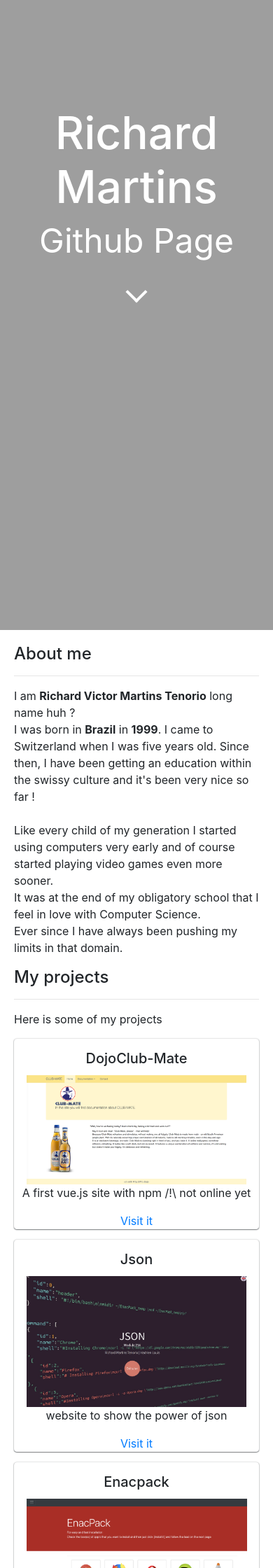
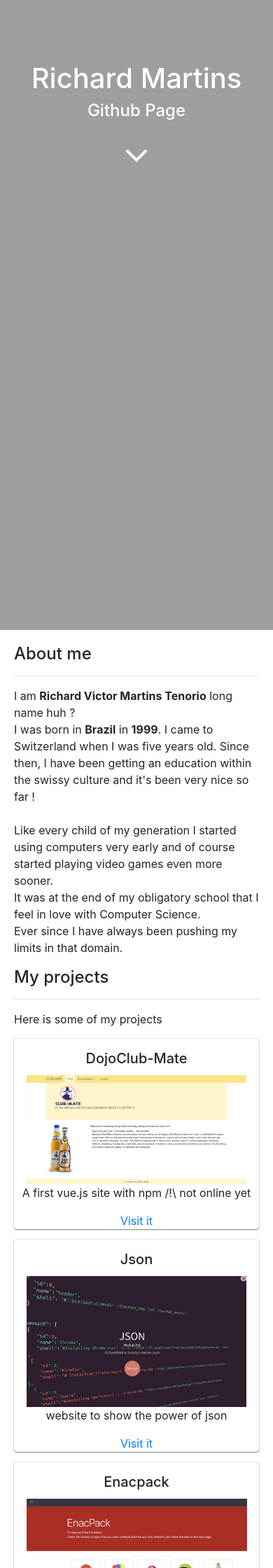
Before and after one commit to richmartins/richmartins.github.io, a Jekyll site: the page built from _pages/index.html, in a window 390 px wide. Shown: the top 2240 px of the page at 70% size. Built offline with Jekyll 4.4.1, drawn with Linux system fonts in a browser that asks for light colours; our own code applies the rules of GitHub Pages for plain Markdown files.

Commit message:
responsiving

```diff
--- a/_includes/wrapper.html
+++ b/_includes/wrapper.html
@@ -1,8 +1,8 @@
 <div id="wrapper" class="animated fadeIn">
     <div id="wrapper-content" class="animated bounceInUp">
         <!--<img class="icon-me" alt="icon-me" src="{{ "/assets/icon2.png" | absolute_url }}"/>-->
-        <h2 style="font-size: 4em">Richard Martins</h2>
-        <h3 style="font-size: 3em">Github Page</h3><br />
+        <h2>Richard Martins</h2>
+        <h3>Github Page</h3><br />
         <div id="arrow-down">
           <a href="#about-me"><p><i class="arrow down"></i></p></a>
         </div>
--- a/styles/style.css
+++ b/styles/style.css
@@ -55,40 +55,39 @@ html, body {
   -webkit-animation-iteration-count: 1
 }
 
+#wrapper-content h2{
+    font-size: 4em;
+}
+
+
+#wrapper-content h3{
+    font-size: 3em;
+}
+
 #arrow-down {
   -webkit-animation-delay: 0.5s;
   -webkit-animation-iteration-count: infinite
 }
 
-#wrapper h1, h3 {
-  font-weight: 400;
-  line-height: 1.25em
-}
 
 #wrapper {
     color: #fff;
     min-height: 100%;
+    min-width: 100%;
     position: relative;
     background-image: url("../assets/header6.png");
-    background-size: cover;
     background-repeat:no-repeat;
     background-position: center center;
     background-attachment: fixed;
     text-align: center;
     -webkit-background-size: cover;
     -moz-background-size: cover;
+    -o-background-size: cover;
     padding: 7.5em 0 2em 0;
-    cursor: default
+    cursor: default;
+    background-size: cover;
 }
 
-#wrapper h1 {
-  margin-bottom: 50px
-}
-
-img.icon-me {
-  max-height: 300px;
-  margin-bottom: 5em
-}
 
 .card {
   border: 0;
@@ -168,14 +167,20 @@ i {
     color: #303030;
     text-decoration: none
 }
-@media screen and (max-width: 770px){
+
+@media screen and (max-width: 480px){
+    #wrapper-content h2{
+        font-size: 2.5em;
+    }
     #wrapper-content {
-        margin-top: 2em;
+        margin-top: 0px;
+    }
+
+    #wrapper {
+        padding: 5.5em 0 1em 0;
+    }
+
+    #wrapper-content h3{
+        font-size: 1.5em;
     }
 }
-
-@media screen and (max-width: 480px){
-    #wrapper-content h2, h3 {
-        font-size: 0.4em;
-    }
-}
```
